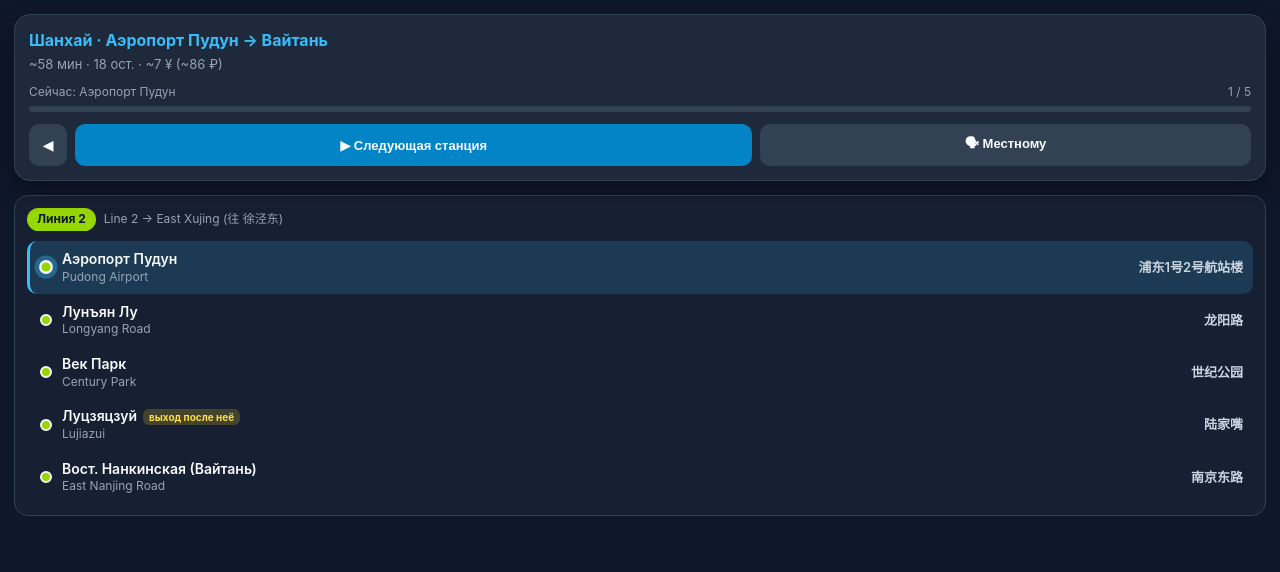
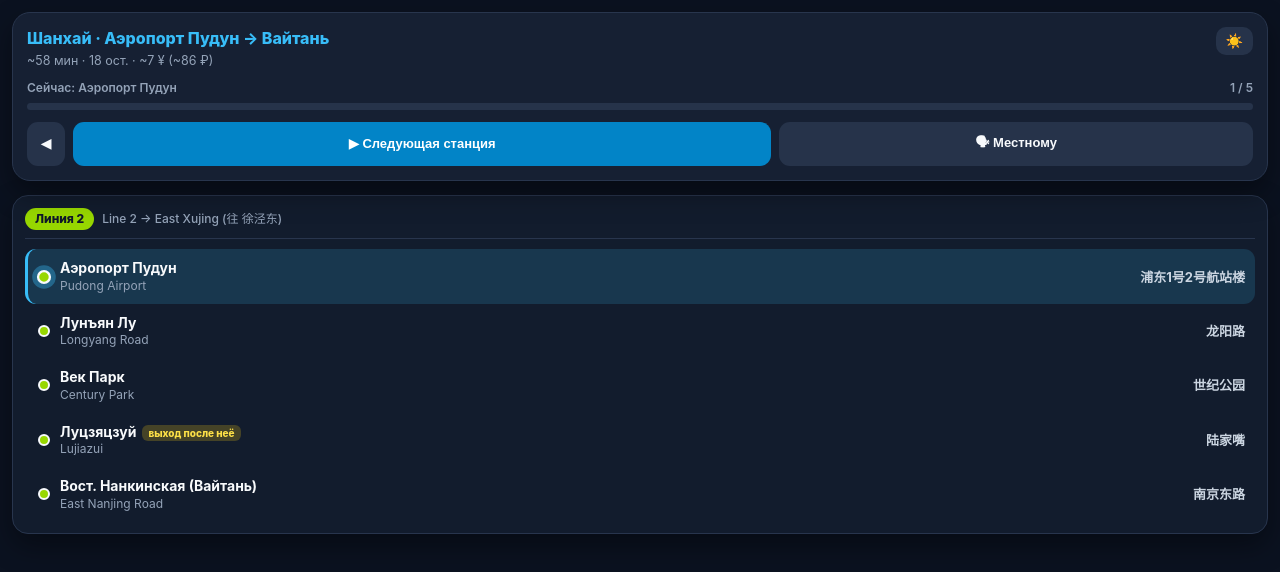
Before and after one commit to nightfayer/china-metro-miniapp, a plain HTML site: page index.html in a window 1280 px wide. Drawn offline with Linux system fonts and the light colour scheme.

Commit message:
Add files via upload

```diff
--- a/index.html
+++ b/index.html
@@ -7,86 +7,126 @@
   <script src="https://telegram.org/js/telegram-web-app.js"></script>
   <style>
     :root {
-      --bg: #0f172a;
-      --card: #1e293b;
-      --border: #334155;
+      --bg: #0b1220;
+      --card: #162033;
+      --card-soft: rgba(22, 32, 51, 0.72);
+      --border: #28354d;
       --text: #f8fafc;
       --muted: #94a3b8;
       --accent: #38bdf8;
-      --green: #22c55e;
-      --red: #ef4444;
+      --btn-bg: #26334a;
+      --pill-text: #0f172a;
+      --zh: #cbd5e1;
+      --shadow: 0 12px 28px rgba(0, 0, 0, .38);
+    }
+    body.light {
+      --bg: #f1f5f9;
+      --card: #ffffff;
+      --card-soft: #ffffff;
+      --border: #cbd5e1;
+      --text: #0f172a;
+      --muted: #475569;
+      --accent: #0284c7;
+      --btn-bg: #e2e8f0;
+      --zh: #334155;
+      --shadow: 0 8px 20px rgba(15, 23, 42, .10);
     }
     * { box-sizing: border-box; margin: 0; padding: 0; -webkit-tap-highlight-color: transparent; }
     body {
       font-family: -apple-system, BlinkMacSystemFont, "Segoe UI", Roboto, "PingFang SC", "Microsoft YaHei", sans-serif;
       background: var(--bg);
       color: var(--text);
-      padding: 14px 14px 28px;
+      padding: 12px 12px 32px;
       font-size: 14px;
       line-height: 1.4;
+      transition: background .2s, color .2s;
     }
     .header {
       background: var(--card);
       border: 1px solid var(--border);
-      border-radius: 16px;
+      border-radius: 18px;
       padding: 14px;
       margin-bottom: 14px;
       position: sticky;
       top: 8px;
       z-index: 10;
-      box-shadow: 0 10px 25px rgba(0, 0, 0, .35);
+      box-shadow: var(--shadow);
     }
-    .title { font-size: 16px; font-weight: 700; color: var(--accent); margin-bottom: 4px; }
-    .meta { font-size: 13px; color: var(--muted); }
-    .progress-row { display: flex; justify-content: space-between; align-items: center; margin-top: 10px; font-size: 12px; color: var(--muted); }
-    .bar { height: 6px; background: #334155; border-radius: 99px; margin-top: 6px; overflow: hidden; }
+    .top-row { display: flex; justify-content: space-between; align-items: flex-start; gap: 8px; }
+    .title { font-size: 16px; font-weight: 800; color: var(--accent); margin-bottom: 3px; }
+    .theme-btn {
+      flex: none;
+      padding: 6px 10px;
+      border-radius: 10px;
+      font-size: 14px;
+      background: var(--btn-bg);
+      color: var(--text);
+    }
+    .meta { font-size: 12.5px; color: var(--muted); }
+    .alert-banner {
+      display: none;
+      margin-top: 10px;
+      padding: 8px 10px;
+      border-radius: 10px;
+      font-size: 12.5px;
+      font-weight: 700;
+      background: rgba(250, 204, 21, 0.18);
+      color: #facc15;
+      border: 1px solid rgba(250, 204, 21, 0.35);
+    }
+    body.light .alert-banner { background: #fef9c3; color: #854d0e; border-color: #fde047; }
+
+    .progress-row { display: flex; justify-content: space-between; align-items: center; margin-top: 10px; font-size: 12px; color: var(--muted); font-weight: 600; }
+    .bar { height: 7px; background: var(--btn-bg); border-radius: 99px; margin-top: 6px; overflow: hidden; }
     .fill { height: 100%; width: 0%; background: linear-gradient(90deg, #38bdf8, #22c55e); transition: width .25s ease; }
+
     .controls { display: flex; gap: 8px; margin-top: 12px; }
     button {
       border: 0;
-      border-radius: 10px;
-      padding: 10px 12px;
+      border-radius: 11px;
+      padding: 11px 12px;
       font-size: 13px;
-      font-weight: 600;
+      font-weight: 700;
       cursor: pointer;
-      background: #334155;
+      background: var(--btn-bg);
       color: var(--text);
       transition: transform .1s, opacity .15s;
     }
-    button:active { transform: scale(0.97); }
-    button.primary { flex: 1.4; background: #0284c7; }
+    button:active { transform: scale(0.96); }
+    button.primary { flex: 1.5; background: #0284c7; color: #ffffff; }
     button.secondary { flex: 1; }
-    button.icon { flex: 0 0 auto; padding: 10px 14px; }
+    button.icon { flex: 0 0 auto; padding: 11px 14px; }
 
     .segment {
-      background: rgba(30, 41, 59, 0.55);
+      background: var(--card-soft);
       border: 1px solid var(--border);
-      border-radius: 14px;
+      border-radius: 16px;
       padding: 12px;
       margin-bottom: 12px;
+      box-shadow: var(--shadow);
     }
-    .seg-head { display: flex; flex-wrap: wrap; align-items: center; gap: 8px; margin-bottom: 10px; }
+    .seg-head { display: flex; flex-wrap: wrap; align-items: center; gap: 8px; margin-bottom: 10px; padding-bottom: 8px; border-bottom: 1px solid var(--border); }
     .pill {
       display: inline-block;
       padding: 3px 10px;
       border-radius: 99px;
       font-size: 12px;
-      font-weight: 700;
-      color: #0f172a;
+      font-weight: 800;
+      color: var(--pill-text);
     }
-    .dir { font-size: 12px; color: var(--muted); }
+    .dir { font-size: 12px; color: var(--muted); font-weight: 500; }
 
     .station {
       display: flex;
       align-items: center;
       gap: 10px;
-      padding: 8px 10px;
-      border-radius: 10px;
+      padding: 9px 10px;
+      border-radius: 11px;
       cursor: pointer;
       border-left: 3px solid transparent;
       transition: background .15s, opacity .15s;
     }
-    .station:hover { background: rgba(51, 65, 85, 0.45); }
+    .station:hover { background: rgba(56, 189, 248, 0.08); }
     .station.cur { background: rgba(56, 189, 248, 0.16); border-left-color: var(--accent); }
     .station.done { opacity: 0.42; }
     .station.done .st-ru { text-decoration: line-through; }
@@ -100,48 +140,59 @@
     }
     .station.cur .dot {
       box-shadow: 0 0 0 4px rgba(56, 189, 248, 0.35);
-      transform: scale(1.15);
+      transform: scale(1.18);
     }
     .st-names { flex: 1; min-width: 0; }
-    .st-ru { font-weight: 600; font-size: 14px; }
+    .st-ru { font-weight: 700; font-size: 14px; }
     .st-en { font-size: 12px; color: var(--muted); }
-    .st-zh { font-size: 13px; color: #cbd5e1; font-weight: 600; text-align: right; white-space: nowrap; }
-    .badge-exit {
+    .st-zh { font-size: 13px; color: var(--zh); font-weight: 700; text-align: right; white-space: nowrap; }
+
+    .badge {
       display: inline-block;
       margin-left: 6px;
       padding: 1px 6px;
       border-radius: 6px;
       font-size: 10px;
-      font-weight: 700;
-      background: rgba(250, 204, 21, 0.2);
-      color: #fde047;
+      font-weight: 800;
+      vertical-align: middle;
     }
+    .badge-exit { background: rgba(250, 204, 21, 0.22); color: #fde047; }
+    body.light .badge-exit { background: #fef08a; color: #854d0e; }
+    .badge-tr { background: rgba(56, 189, 248, 0.22); color: #38bdf8; }
+    body.light .badge-tr { background: #e0f2fe; color: #0369a1; }
 
     .local-card {
       display: none;
       background: #ffffff;
       color: #0f172a;
-      border-radius: 20px;
-      padding: 28px 18px;
+      border-radius: 22px;
+      padding: 32px 18px;
       text-align: center;
-      margin-top: 10px;
-      box-shadow: 0 12px 30px rgba(0,0,0,.45);
+      margin-top: 8px;
+      box-shadow: 0 14px 32px rgba(0,0,0,.4);
+      border: 3px solid #0f172a;
     }
-    .local-ask { color: #64748b; font-size: 16px; margin-bottom: 16px; }
-    .local-zh { color: #dc2626; font-size: 44px; font-weight: 800; line-height: 1.2; margin: 12px 0; }
+    .local-ask { color: #64748b; font-size: 17px; margin-bottom: 16px; }
+    .local-zh { color: #dc2626; font-size: 46px; font-weight: 900; line-height: 1.2; margin: 14px 0; }
     .local-py { color: #64748b; font-size: 16px; margin-top: 14px; }
-    .local-ru { font-size: 18px; font-weight: 700; margin: 6px 0 22px; }
-    .back-btn { width: 100%; background: #0f172a; color: #fff; padding: 13px; font-size: 15px; }
+    .local-ru { font-size: 18px; font-weight: 700; margin: 6px 0 24px; }
+    .back-btn { width: 100%; background: #0f172a; color: #fff; padding: 14px; font-size: 15px; }
   </style>
 </head>
 <body>
 
 <div id="view-route">
   <div class="header">
-    <div class="title" id="h-title">Загрузка маршрута...</div>
-    <div class="meta" id="h-meta"></div>
+    <div class="top-row">
+      <div>
+        <div class="title" id="h-title">Загрузка маршрута...</div>
+        <div class="meta" id="h-meta"></div>
+      </div>
+      <button class="theme-btn" id="theme-btn" onclick="toggleTheme()" title="Светлая / тёмная тема">☀️</button>
+    </div>
+    <div class="alert-banner" id="alert-banner"></div>
     <div class="progress-row">
-      <span id="p-label">Нажмите на станцию, чтобы отметить</span>
+      <span id="p-label">Тапайте на станции по ходу поездки</span>
       <span id="p-count">0 / 0</span>
     </div>
     <div class="bar"><div class="fill" id="p-fill"></div></div>
@@ -157,7 +208,7 @@
 <div class="local-card" id="view-local">
   <div class="local-ask">请问，怎么去这个地铁站？</div>
   <div class="local-zh" id="l-zh"></div>
-  <hr style="border:0;border-top:1px solid #e2e8f0;margin:18px 20px;">
+  <hr style="border:0;border-top:2px solid #e2e8f0;margin:18px 20px;">
   <div class="local-py" id="l-py"></div>
   <div class="local-ru" id="l-ru"></div>
   <button class="back-btn" onclick="showLocal(false)">◀ Назад к маршруту</button>
@@ -169,6 +220,20 @@
     tg.ready();
     tg.expand();
   }
+
+  function applySavedTheme() {
+    const saved = localStorage.getItem("cm_theme");
+    const isLight = saved ? saved === "light" : (tg && tg.colorScheme === "light");
+    document.body.classList.toggle("light", !!isLight);
+    document.getElementById("theme-btn").textContent = isLight ? "🌙" : "☀️";
+  }
+  function toggleTheme() {
+    const isLight = !document.body.classList.contains("light");
+    document.body.classList.toggle("light", isLight);
+    localStorage.setItem("cm_theme", isLight ? "light" : "dark");
+    document.getElementById("theme-btn").textContent = isLight ? "🌙" : "☀️";
+  }
+  applySavedTheme();
 
   function decodeBase64UrlJson(b64u) {
     const b64 = b64u.replace(/-/g, '+').replace(/_/g, '/');
@@ -220,8 +285,9 @@
 
   const segContainer = document.getElementById("segments");
   const stationEls = [];
+  const totalSegs = (data.g || []).length;
 
-  (data.g || []).forEach(seg => {
+  (data.g || []).forEach((seg, segIdx) => {
     const segDiv = document.createElement("div");
     segDiv.className = "segment";
 
@@ -233,15 +299,23 @@
     (seg.s || []).forEach((st, idxInSeg) => {
       const el = document.createElement("div");
       const globalIdx = stationEls.length;
-      stationEls.push({ el, st });
+      const isTransferStart = segIdx > 0 && idxInSeg === 0;
+      stationEls.push({ el, st, seg, isTransferStart });
       el.className = "station";
-      el.onclick = () => { curIdx = globalIdx; renderProgress(); };
+      el.onclick = () => {
+        curIdx = globalIdx;
+        if (tg && tg.HapticFeedback) tg.HapticFeedback.impactOccurred("light");
+        renderProgress();
+      };
 
-      const badge = st.x ? `<span class="badge-exit">выход после неё</span>` : "";
+      let badges = "";
+      if (isTransferStart) badges += `<span class="badge badge-tr">пересадка</span>`;
+      if (st.x) badges += `<span class="badge badge-exit">выход после неё</span>`;
+
       el.innerHTML = `
         <span class="dot" style="background:${seg.c || '#38bdf8'}"></span>
         <div class="st-names">
-          <div class="st-ru">${st.r}${badge}</div>
+          <div class="st-ru">${st.r}${badges}</div>
           ${st.e ? `<div class="st-en">${st.e}</div>` : ""}
         </div>
         <div class="st-zh">${st.z || ""}</div>
@@ -262,10 +336,26 @@
     const pct = total > 1 ? (curIdx / (total - 1)) * 100 : 100;
     document.getElementById("p-fill").style.width = pct + "%";
     document.getElementById("p-count").textContent = `${curIdx + 1} / ${total}`;
-    if (stationEls[curIdx]) {
-      const curSt = stationEls[curIdx].st;
+
+    const banner = document.getElementById("alert-banner");
+    const curItem = stationEls[curIdx];
+    if (curItem) {
+      const curSt = curItem.st;
       document.getElementById("p-label").textContent =
         curIdx === total - 1 ? "🏁 Вы на конечной станции!" : `Сейчас: ${curSt.r}`;
+
+      if (curIdx === total - 1) {
+        banner.style.display = "block";
+        banner.textContent = `🏁 Выходите на станции ${curSt.r} (${curSt.z})!`;
+      } else if (curSt.x) {
+        banner.style.display = "block";
+        banner.textContent = "🔔 Приготовьтесь! На следующей станции выходим.";
+      } else if (curItem.isTransferStart) {
+        banner.style.display = "block";
+        banner.textContent = `🔄 Пересадка на ${curItem.seg.l} (${curItem.seg.d})`;
+      } else {
+        banner.style.display = "none";
+      }
     }
   }
 
@@ -273,6 +363,7 @@
     const next = curIdx + delta;
     if (next >= 0 && next < stationEls.length) {
       curIdx = next;
+      if (tg && tg.HapticFeedback) tg.HapticFeedback.impactOccurred("light");
       renderProgress();
       stationEls[curIdx].el.scrollIntoView({ behavior: "smooth", block: "nearest" });
     }
```
